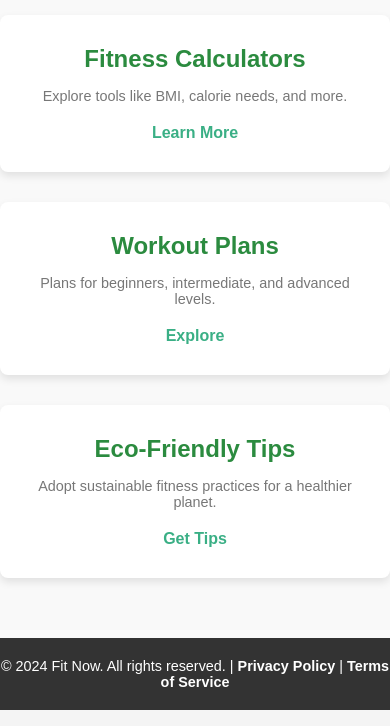
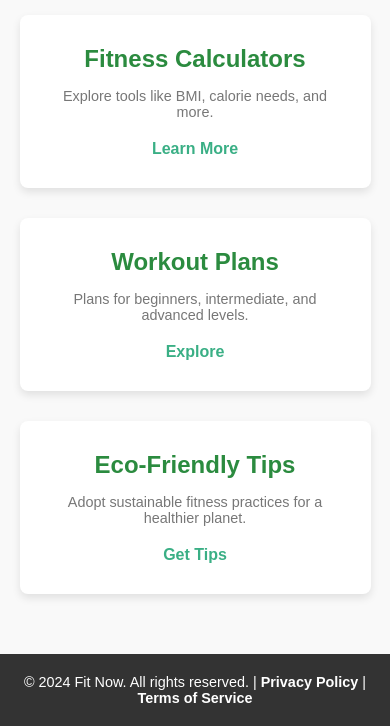
Before and after one commit to Articaladda/articaladda, a plain HTML site: page index.html in a window 390 px wide. Shown: the part 715-1441 px from the top of the page. Drawn offline with Linux system fonts and the light colour scheme.

Commit message:
style.css

```diff
--- a/style.css
+++ b/style.css
@@ -4,6 +4,13 @@
   padding: 0;
   box-sizing: border-box;
   font-family: 'Arial', sans-serif;
+}
+
+/* Container */
+.container {
+  width: 90%;
+  max-width: 1200px;
+  margin: 0 auto;
 }
 
 /* Body */
@@ -171,10 +178,12 @@ body {
 
   .features {
     flex-direction: column;
+    align-items: center;
   }
 
   .feature {
     min-width: 100%;
+    text-align: center;
   }
 }
 
```
